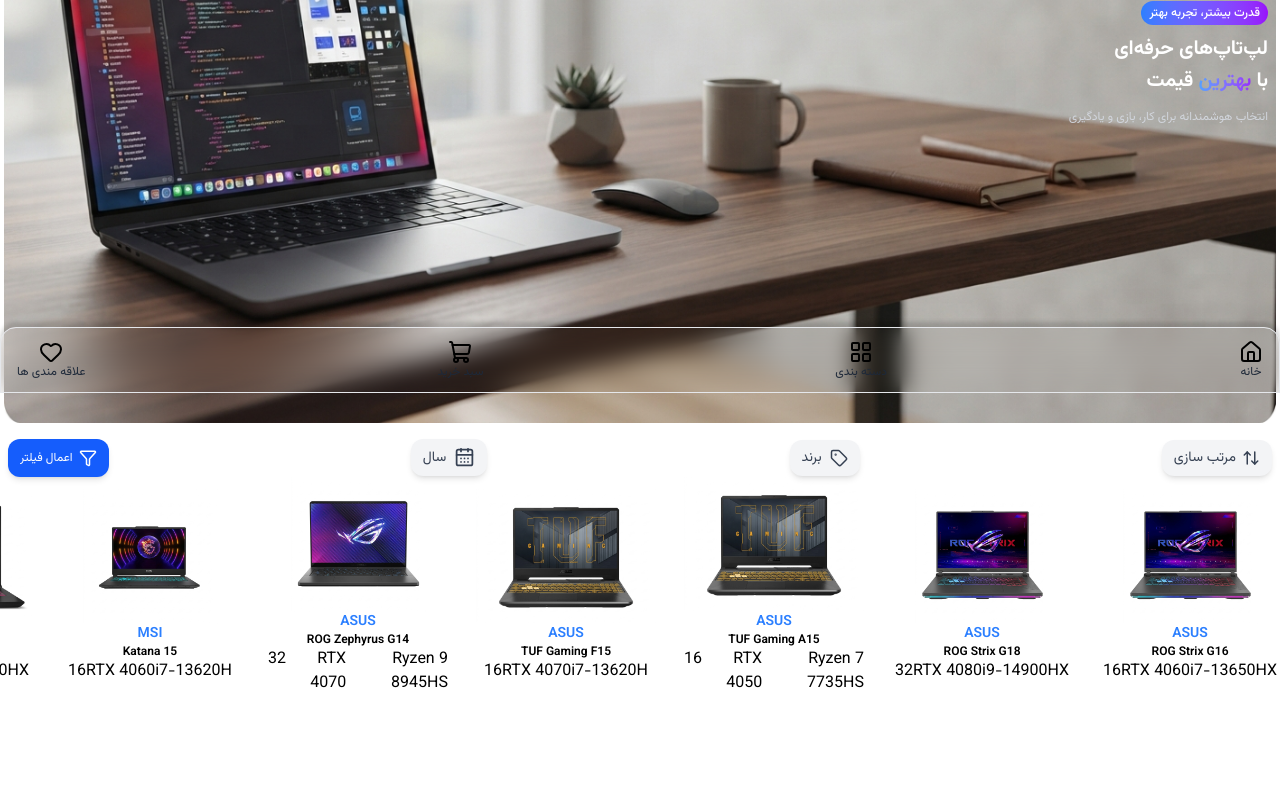
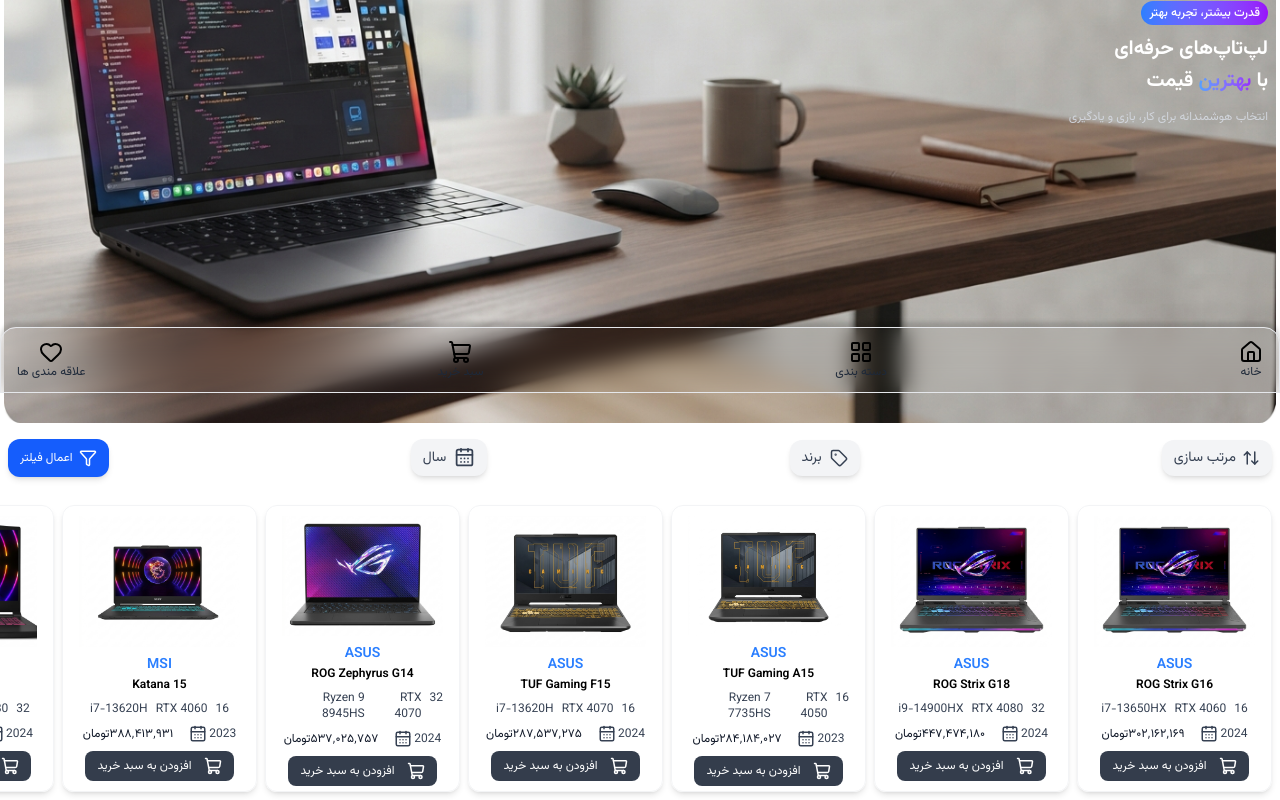
Before and after one commit to mohammadhoseinkhodaverdi89-ai/Laptob-Store, a React (Vite) app in the folder github-analyzer/: page / in a window 1280 px wide. Shown: the part 407-1207 px from the top of the page. Before the commit the page ends 1103 px from the top, so only its background shows below. Built offline with nearby package versions, Linux system fonts and the light colour scheme.

Commit message:
finished

```diff
--- a/github-analyzer/src/Product/Product.tsx
+++ b/github-analyzer/src/Product/Product.tsx
@@ -1,41 +1,29 @@
 import { laptops } from "../dataBase";
-import React, { useRef } from "react";
+import { CalendarDays } from "lucide-react";
+import { ShoppingCart } from "lucide-react";
 function Product() {
     const result = laptops.slice(0, 10)
-    const touchStart = useRef(0);
-    const containerRef = useRef(null)
-
-    const handleStart = (e : React.TouchEvent) => {
-        touchStart.current = e.touches[0].clientX;
-    }
-    const handleMove = (e : React.TouchEvent) => {
-        const touchCurrent = e.touches[0].clientX;
-        const distance = touchStart.current - touchCurrent
-
-        containerRef.current?.scrollBy({
-            left : distance,
-            behavior : "auto"
-        })
-        touchStart.current = touchCurrent
-    }
-
     return (
-        <div className="overflow-x-auto w-full">
-            <div className="flex flex-row items-center gap-7"
-            ref={containerRef}
-            onTouchStart={handleStart}
-            onTouchMove={handleMove}
-            >
+        <div className="overflow-x-auto w-full h-full mt-5 px-2 py-2">
+            <div className="flex flex-row items-center gap-2 h-full">
                 {result.map((item) => (
-                    <div key={item.id} className="flex flex-col items-center w-[180px] h-full shrink-0">
-                        <img src={item.photo} alt="" className="w-full h-full object-center object-contain aspect-[4/3]" />
-                        <p className="text-center text-sm text-blue-500 font-semibold">{item.brand}</p>
-                        <p className="text-center text-xs text-black font-semibold">{item.model}</p>
-                        <ul className="flex flex-row">
+                    <div key={item.id} className="flex flex-col gap-2 items-center w-[195px] h-[287px] shrink-0 border border-gray-100 rounded-xl py-2.5 px-4 shadow-md">
+                        <img src={item.photo} alt="" className="w-full h-full object-cover object-fit aspect-[4/3]" />
+                        <div className="flex flex-col items-center gap-0.5">
+                            <p className="text-center text-sm text-blue-500 font-semibold">{item.brand}</p>
+                            <p className="text-center text-xs text-black font-semibold">{item.model}</p>
+                        </div>
+                        <ul className="flex flex-row-reverse text-xs text-gray-700 gap-2">
                             <li>{item.cpu}</li>
                             <li>{item.gpu}</li>
                             <li>{item.ram}</li>
                         </ul>
+                        <div className="flex gap-4 items-center">
+                            <p className="text-xs text-gray-700 flex items-center gap-0.5">{item.year}<CalendarDays size={18} /></p>
+                            <p className="text-xs text-gray-900 [word-spacing:4px]">{item.price.toLocaleString("fa-IR")}تومان </p>
+                        </div>
+
+                        <button className="text-xs flex flex-row items-center gap-3 text-white bg-gray-800/90 px-3 py-1.5 rounded-lg"><ShoppingCart size={18} />افزودن به سبد خرید</button>
                     </div>
                 ))}
             </div>
--- a/github-analyzer/src/dataBase.tsx
+++ b/github-analyzer/src/dataBase.tsx
@@ -22,42 +22,44 @@ export interface GamingLaptop {
   photo ?: string;
 }
 
+const randomPrice = () => Math.floor(Math.random() * 400_000_000) + 200_000_000;
+
 export const laptops: GamingLaptop[] = [
-  { id: 1, brand: "ASUS", model: "ROG Strix G16", year: 2024, cpu: "i7-13650HX", gpu: "RTX 4060", ram: 16, storage: 512, display: 16, refreshRate: 165, price: 1250 , photo : Photo1},
-  { id: 2, brand: "ASUS", model: "ROG Strix G18", year: 2024, cpu: "i9-14900HX", gpu: "RTX 4080", ram: 32, storage: 1000, display: 18, refreshRate: 240, price: 2400 , photo : Photo1},
-  { id: 3, brand: "ASUS", model: "TUF Gaming A15", year: 2023, cpu: "Ryzen 7 7735HS", gpu: "RTX 4050", ram: 16, storage: 512, display: 15.6, refreshRate: 144, price: 850 , photo : Photo2},
-  { id: 4, brand: "ASUS", model: "TUF Gaming F15", year: 2024, cpu: "i7-13620H", gpu: "RTX 4070", ram: 16, storage: 1000, display: 15.6, refreshRate: 144, price: 1350 , photo : Photo2},
-  { id: 5, brand: "ASUS", model: "ROG Zephyrus G14", year: 2024, cpu: "Ryzen 9 8945HS", gpu: "RTX 4070", ram: 32, storage: 1000, display: 14, refreshRate: 120, price: 1900 , photo : Photo3},
+  { id: 1, brand: "ASUS", model: "ROG Strix G16", year: 2024, cpu: "i7-13650HX", gpu: "RTX 4060", ram: 16, storage: 512, display: 16, refreshRate: 165, price: randomPrice(), photo : Photo1},
+  { id: 2, brand: "ASUS", model: "ROG Strix G18", year: 2024, cpu: "i9-14900HX", gpu: "RTX 4080", ram: 32, storage: 1000, display: 18, refreshRate: 240, price: randomPrice(), photo : Photo1},
+  { id: 3, brand: "ASUS", model: "TUF Gaming A15", year: 2023, cpu: "Ryzen 7 7735HS", gpu: "RTX 4050", ram: 16, storage: 512, display: 15.6, refreshRate: 144, price: randomPrice(), photo : Photo2},
+  { id: 4, brand: "ASUS", model: "TUF Gaming F15", year: 2024, cpu: "i7-13620H", gpu: "RTX 4070", ram: 16, storage: 1000, display: 15.6, refreshRate: 144, price: randomPrice(), photo : Photo2},
+  { id: 5, brand: "ASUS", model: "ROG Zephyrus G14", year: 2024, cpu: "Ryzen 9 8945HS", gpu: "RTX 4070", ram: 32, storage: 1000, display: 14, refreshRate: 120, price: randomPrice(), photo : Photo3},
 
-  { id: 6, brand: "MSI", model: "Katana 15", year: 2023, cpu: "i7-13620H", gpu: "RTX 4060", ram: 16, storage: 512, display: 15.6, refreshRate: 144, price: 1050 , photo : Photo4},
-  { id: 7, brand: "MSI", model: "Vector GP68", year: 2024, cpu: "i9-13950HX", gpu: "RTX 4080", ram: 32, storage: 1000, display: 16, refreshRate: 240, price: 2200 , photo : Photo5},
-  { id: 8, brand: "MSI", model: "Cyborg 15", year: 2024, cpu: "i7-13620H", gpu: "RTX 4050", ram: 16, storage: 512, display: 15.6, refreshRate: 144, price: 900 , photo : Photo5},
-  { id: 9, brand: "MSI", model: "Raider GE78", year: 2024, cpu: "i9-14900HX", gpu: "RTX 4090", ram: 32, storage: 2000, display: 17, refreshRate: 240, price: 3100 , photo : Photo6},
-  { id: 10, brand: "MSI", model: "Stealth 16 Studio", year: 2023, cpu: "i7-13700H", gpu: "RTX 4070", ram: 32, storage: 1000, display: 16, refreshRate: 240, price: 1750 , photo : Photo7},
+  { id: 6, brand: "MSI", model: "Katana 15", year: 2023, cpu: "i7-13620H", gpu: "RTX 4060", ram: 16, storage: 512, display: 15.6, refreshRate: 144, price: randomPrice(), photo : Photo4},
+  { id: 7, brand: "MSI", model: "Vector GP68", year: 2024, cpu: "i9-13950HX", gpu: "RTX 4080", ram: 32, storage: 1000, display: 16, refreshRate: 240, price: randomPrice(), photo : Photo5},
+  { id: 8, brand: "MSI", model: "Cyborg 15", year: 2024, cpu: "i7-13620H", gpu: "RTX 4050", ram: 16, storage: 512, display: 15.6, refreshRate: 144, price: randomPrice(), photo : Photo5},
+  { id: 9, brand: "MSI", model: "Raider GE78", year: 2024, cpu: "i9-14900HX", gpu: "RTX 4090", ram: 32, storage: 2000, display: 17, refreshRate: 240, price: randomPrice(), photo : Photo6},
+  { id: 10, brand: "MSI", model: "Stealth 16 Studio", year: 2023, cpu: "i7-13700H", gpu: "RTX 4070", ram: 32, storage: 1000, display: 16, refreshRate: 240, price: randomPrice(), photo : Photo7},
 
-  { id: 11, brand: "Lenovo", model: "Legion Pro 5", year: 2024, cpu: "Ryzen 7 7745HX", gpu: "RTX 4070", ram: 16, storage: 1000, display: 16, refreshRate: 165, price: 1500 },
-  { id: 12, brand: "Lenovo", model: "Legion Pro 7i", year: 2024, cpu: "i9-14900HX", gpu: "RTX 4090", ram: 32, storage: 2000, display: 16, refreshRate: 240, price: 2900 },
-  { id: 13, brand: "Lenovo", model: "LOQ 15", year: 2024, cpu: "i5-13450HX", gpu: "RTX 4050", ram: 16, storage: 512, display: 15.6, refreshRate: 144, price: 800 },
-  { id: 14, brand: "Lenovo", model: "Legion Slim 5", year: 2023, cpu: "Ryzen 7 7840HS", gpu: "RTX 4060", ram: 16, storage: 1000, display: 16, refreshRate: 165, price: 1150 },
-  { id: 15, brand: "Lenovo", model: "LOQ 16", year: 2024, cpu: "i7-13620H", gpu: "RTX 4060", ram: 24, storage: 1000, display: 16, refreshRate: 144, price: 1100 },
+  { id: 11, brand: "Lenovo", model: "Legion Pro 5", year: 2024, cpu: "Ryzen 7 7745HX", gpu: "RTX 4070", ram: 16, storage: 1000, display: 16, refreshRate: 165, price: randomPrice() },
+  { id: 12, brand: "Lenovo", model: "Legion Pro 7i", year: 2024, cpu: "i9-14900HX", gpu: "RTX 4090", ram: 32, storage: 2000, display: 16, refreshRate: 240, price: randomPrice() },
+  { id: 13, brand: "Lenovo", model: "LOQ 15", year: 2024, cpu: "i5-13450HX", gpu: "RTX 4050", ram: 16, storage: 512, display: 15.6, refreshRate: 144, price: randomPrice() },
+  { id: 14, brand: "Lenovo", model: "Legion Slim 5", year: 2023, cpu: "Ryzen 7 7840HS", gpu: "RTX 4060", ram: 16, storage: 1000, display: 16, refreshRate: 165, price: randomPrice() },
+  { id: 15, brand: "Lenovo", model: "LOQ 16", year: 2024, cpu: "i7-13620H", gpu: "RTX 4060", ram: 24, storage: 1000, display: 16, refreshRate: 144, price: randomPrice() },
 
-  { id: 16, brand: "Acer", model: "Predator Helios Neo 16", year: 2024, cpu: "i7-14700HX", gpu: "RTX 4060", ram: 16, storage: 1000, display: 16, refreshRate: 165, price: 1250 },
-  { id: 17, brand: "Acer", model: "Predator Helios 18", year: 2024, cpu: "i9-14900HX", gpu: "RTX 4080", ram: 32, storage: 2000, display: 18, refreshRate: 250, price: 2500 },
-  { id: 18, brand: "Acer", model: "Nitro V 15", year: 2023, cpu: "i5-13420H", gpu: "RTX 4050", ram: 16, storage: 512, display: 15.6, refreshRate: 144, price: 750 },
-  { id: 19, brand: "Acer", model: "Nitro 16", year: 2024, cpu: "Ryzen 7 7840HS", gpu: "RTX 4070", ram: 16, storage: 1000, display: 16, refreshRate: 165, price: 1400 },
+  { id: 16, brand: "Acer", model: "Predator Helios Neo 16", year: 2024, cpu: "i7-14700HX", gpu: "RTX 4060", ram: 16, storage: 1000, display: 16, refreshRate: 165, price: randomPrice() },
+  { id: 17, brand: "Acer", model: "Predator Helios 18", year: 2024, cpu: "i9-14900HX", gpu: "RTX 4080", ram: 32, storage: 2000, display: 18, refreshRate: 250, price: randomPrice() },
+  { id: 18, brand: "Acer", model: "Nitro V 15", year: 2023, cpu: "i5-13420H", gpu: "RTX 4050", ram: 16, storage: 512, display: 15.6, refreshRate: 144, price: randomPrice() },
+  { id: 19, brand: "Acer", model: "Nitro 16", year: 2024, cpu: "Ryzen 7 7840HS", gpu: "RTX 4070", ram: 16, storage: 1000, display: 16, refreshRate: 165, price: randomPrice() },
 
-  { id: 20, brand: "HP", model: "Victus 15", year: 2024, cpu: "i5-13420H", gpu: "RTX 4050", ram: 16, storage: 512, display: 15.6, refreshRate: 144, price: 800 },
-  { id: 21, brand: "HP", model: "Omen 16", year: 2024, cpu: "i7-14700HX", gpu: "RTX 4070", ram: 32, storage: 1000, display: 16, refreshRate: 165, price: 1650 },
-  { id: 22, brand: "HP", model: "Omen Transcend 16", year: 2023, cpu: "i9-13900HX", gpu: "RTX 4070", ram: 32, storage: 1000, display: 16, refreshRate: 240, price: 1850 },
+  { id: 20, brand: "HP", model: "Victus 15", year: 2024, cpu: "i5-13420H", gpu: "RTX 4050", ram: 16, storage: 512, display: 15.6, refreshRate: 144, price: randomPrice() },
+  { id: 21, brand: "HP", model: "Omen 16", year: 2024, cpu: "i7-14700HX", gpu: "RTX 4070", ram: 32, storage: 1000, display: 16, refreshRate: 165, price: randomPrice() },
+  { id: 22, brand: "HP", model: "Omen Transcend 16", year: 2023, cpu: "i9-13900HX", gpu: "RTX 4070", ram: 32, storage: 1000, display: 16, refreshRate: 240, price: randomPrice() },
 
-  { id: 23, brand: "Dell", model: "Alienware m16 R2", year: 2024, cpu: "Core Ultra 9 185H", gpu: "RTX 4070", ram: 32, storage: 1000, display: 16, refreshRate: 240, price: 2000 },
-  { id: 24, brand: "Dell", model: "G15 5530", year: 2023, cpu: "i7-13650HX", gpu: "RTX 4060", ram: 16, storage: 512, display: 15.6, refreshRate: 165, price: 1050 },
-  { id: 25, brand: "Dell", model: "Alienware x16 R2", year: 2024, cpu: "Core Ultra 9 185H", gpu: "RTX 4080", ram: 32, storage: 1000, display: 16, refreshRate: 240, price: 2700 },
+  { id: 23, brand: "Dell", model: "Alienware m16 R2", year: 2024, cpu: "Core Ultra 9 185H", gpu: "RTX 4070", ram: 32, storage: 1000, display: 16, refreshRate: 240, price: randomPrice() },
+  { id: 24, brand: "Dell", model: "G15 5530", year: 2023, cpu: "i7-13650HX", gpu: "RTX 4060", ram: 16, storage: 512, display: 15.6, refreshRate: 165, price: randomPrice() },
+  { id: 25, brand: "Dell", model: "Alienware x16 R2", year: 2024, cpu: "Core Ultra 9 185H", gpu: "RTX 4080", ram: 32, storage: 1000, display: 16, refreshRate: 240, price: randomPrice() },
 
-  { id: 26, brand: "Gigabyte", model: "AORUS 16X", year: 2024, cpu: "i7-13650HX", gpu: "RTX 4070", ram: 32, storage: 1000, display: 16, refreshRate: 165, price: 1600 },
-  { id: 27, brand: "Gigabyte", model: "G5 KF", year: 2023, cpu: "i5-12500H", gpu: "RTX 4060", ram: 16, storage: 512, display: 15.6, refreshRate: 144, price: 900 },
-  { id: 28, brand: "Gigabyte", model: "AORUS 17X", year: 2024, cpu: "i9-14900HX", gpu: "RTX 4090", ram: 32, storage: 2000, display: 17.3, refreshRate: 240, price: 3200 },
+  { id: 26, brand: "Gigabyte", model: "AORUS 16X", year: 2024, cpu: "i7-13650HX", gpu: "RTX 4070", ram: 32, storage: 1000, display: 16, refreshRate: 165, price: randomPrice() },
+  { id: 27, brand: "Gigabyte", model: "G5 KF", year: 2023, cpu: "i5-12500H", gpu: "RTX 4060", ram: 16, storage: 512, display: 15.6, refreshRate: 144, price: randomPrice() },
+  { id: 28, brand: "Gigabyte", model: "AORUS 17X", year: 2024, cpu: "i9-14900HX", gpu: "RTX 4090", ram: 32, storage: 2000, display: 17.3, refreshRate: 240, price: randomPrice() },
 
-  { id: 29, brand: "ASUS", model: "ROG Strix SCAR 18", year: 2025, cpu: "i9-14900HX", gpu: "RTX 5090", ram: 64, storage: 2000, display: 18, refreshRate: 240, price: 4500 },
-  { id: 30, brand: "Lenovo", model: "Legion 9i", year: 2025, cpu: "Core Ultra 9 275HX", gpu: "RTX 5080", ram: 32, storage: 2000, display: 16, refreshRate: 240, price: 3500 }
+  { id: 29, brand: "ASUS", model: "ROG Strix SCAR 18", year: 2025, cpu: "i9-14900HX", gpu: "RTX 5090", ram: 64, storage: 2000, display: 18, refreshRate: 240, price: randomPrice() },
+  { id: 30, brand: "Lenovo", model: "Legion 9i", year: 2025, cpu: "Core Ultra 9 275HX", gpu: "RTX 5080", ram: 32, storage: 2000, display: 16, refreshRate: 240, price: randomPrice() }
 ];
```
